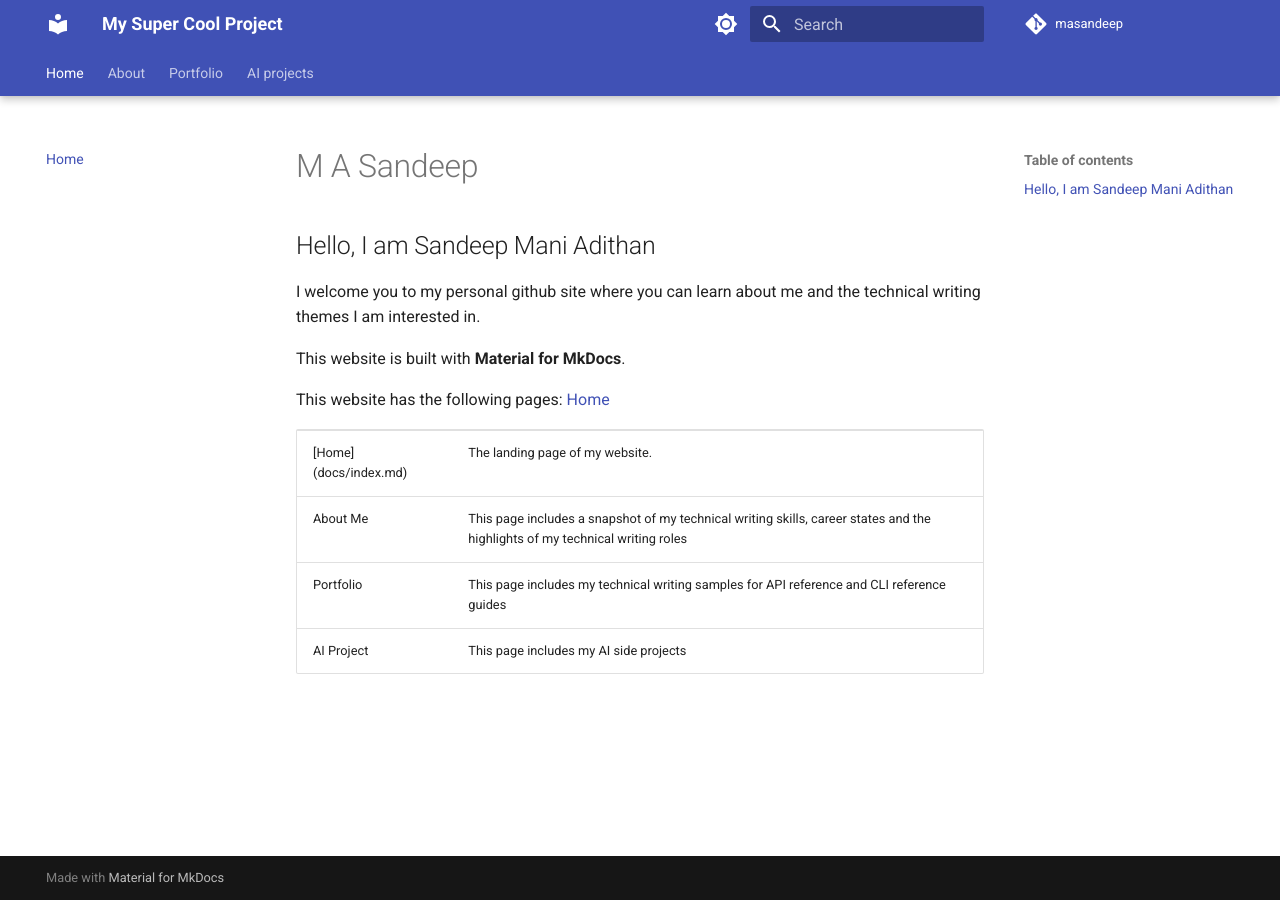
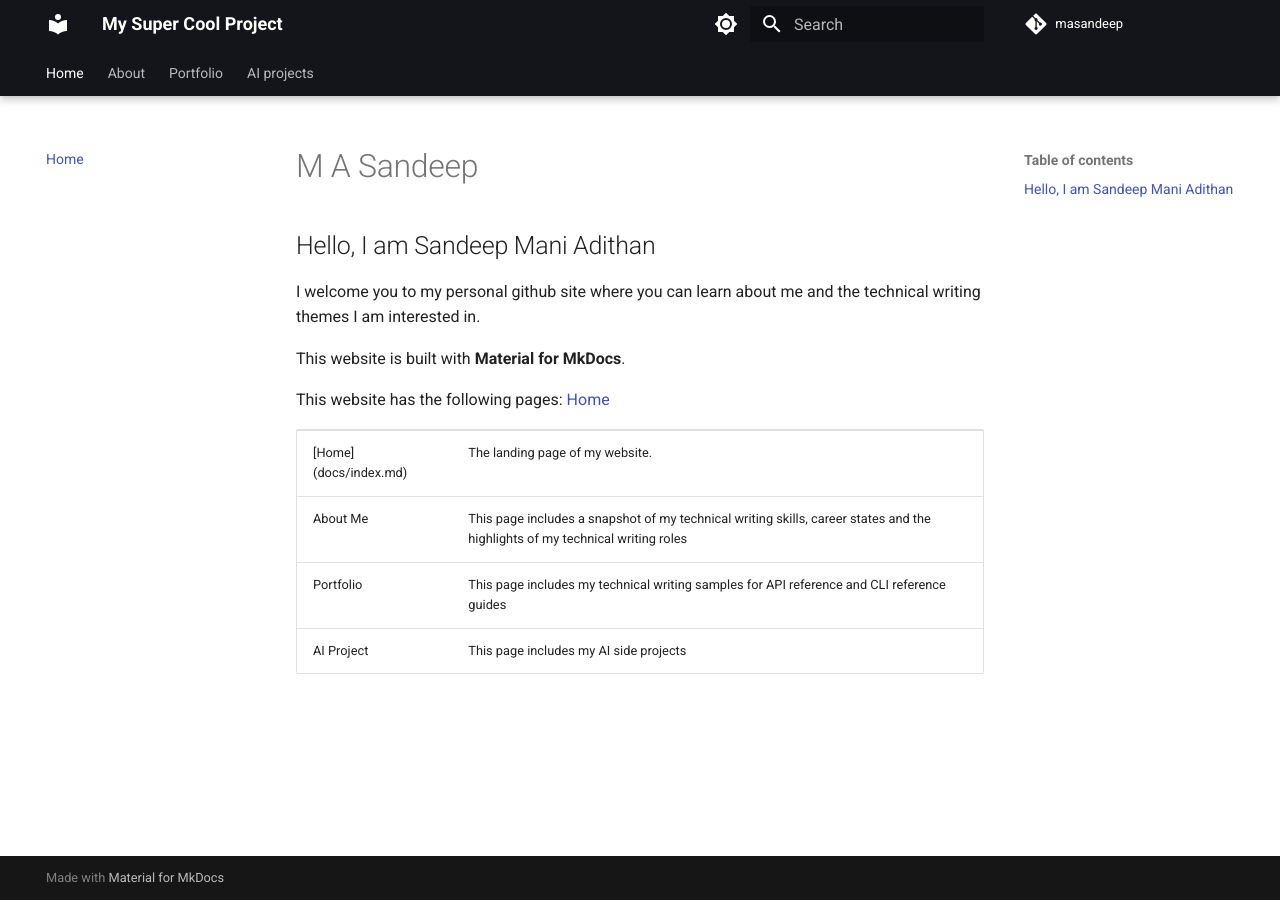
Before and after one commit to sandeep280993/masandeep, an MkDocs documentation site: the page built from docs/index.md, in a window 1280 px wide. Built offline with MkDocs 1.6.1 and Material for MkDocs 9.7.7, drawn with Linux system fonts in a browser that asks for light colours; comment, search, counter and statistics services are not loaded.

Commit message:
Update mkdocs.yml
updated theme

```diff
--- a/mkdocs.yml
+++ b/mkdocs.yml
@@ -14,12 +14,16 @@ theme:
       toggle:
         icon: material/brightness-7
         name: Switch to dark mode
+      primary: black
+      accent: light blue
 
     # Palette toggle for dark mode
     - scheme: slate
       toggle:
         icon: material/brightness-4
         name: Switch to light mode
+      primary: grey
+      accent: light blue
   features:
     - navigation.instant
     - navigation.instant.preview
```
